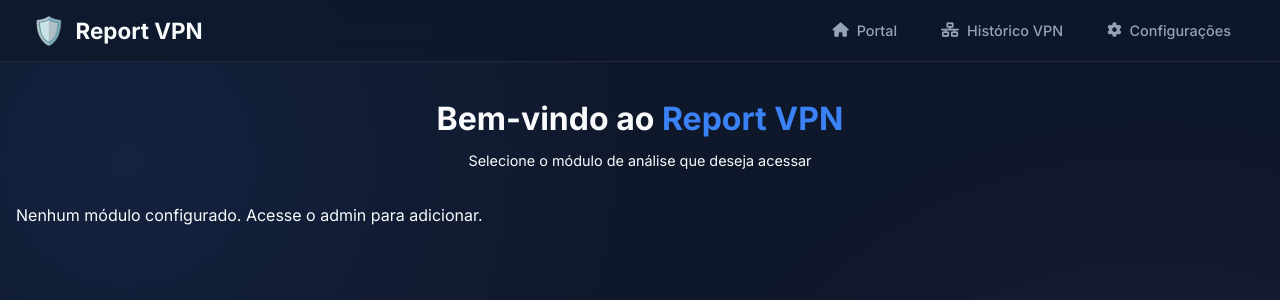
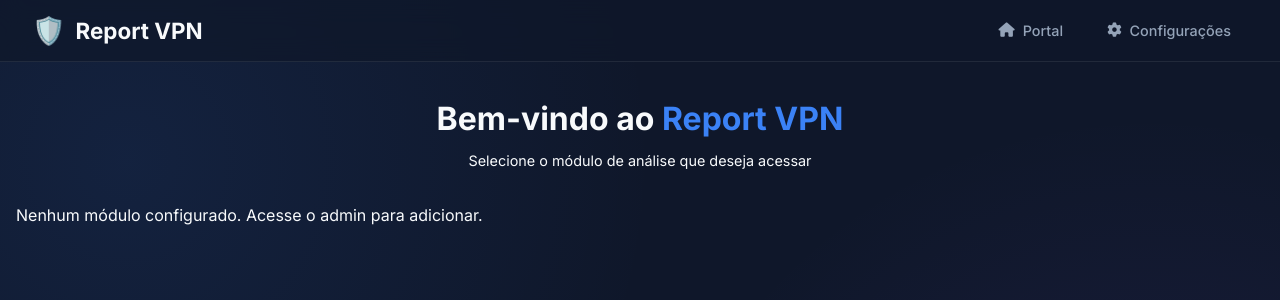
Before and after one commit to welermoura/reportvpn, a Django app: template dashboard/templates/dashboard/portal.html in a window 1280 px wide. Shown: the top 300 px of the page. Run offline with Django 5.2, Linux system fonts and the light colour scheme; the template is opened without the code that fills it, so the values that code supplies are empty; some libraries are stand-ins or nearby versions.

Commit message:
fix(ui): remove hardcoded VPN Reports link from sidebar

```diff
--- a/dashboard/templates/dashboard/base.html
+++ b/dashboard/templates/dashboard/base.html
@@ -26,11 +26,6 @@
                 class="{% if request.resolver_match.url_name == 'index' and request.resolver_match.namespace == 'dashboard' %}active{% endif %}">
                 <i class="fas fa-home"></i> Portal
             </a>
-            <a href="{% url 'dashboard:vpn_reports' %}"
-                class="{% if request.resolver_match.url_name == 'vpn_reports' %}active{% endif %}">
-                <i class="fas fa-network-wired"></i> Histórico VPN
-            </a>
-
             <!-- Security Modules -->
             {% for module in portal_modules %}
             <a href="{% url module.url_name %}"
```
